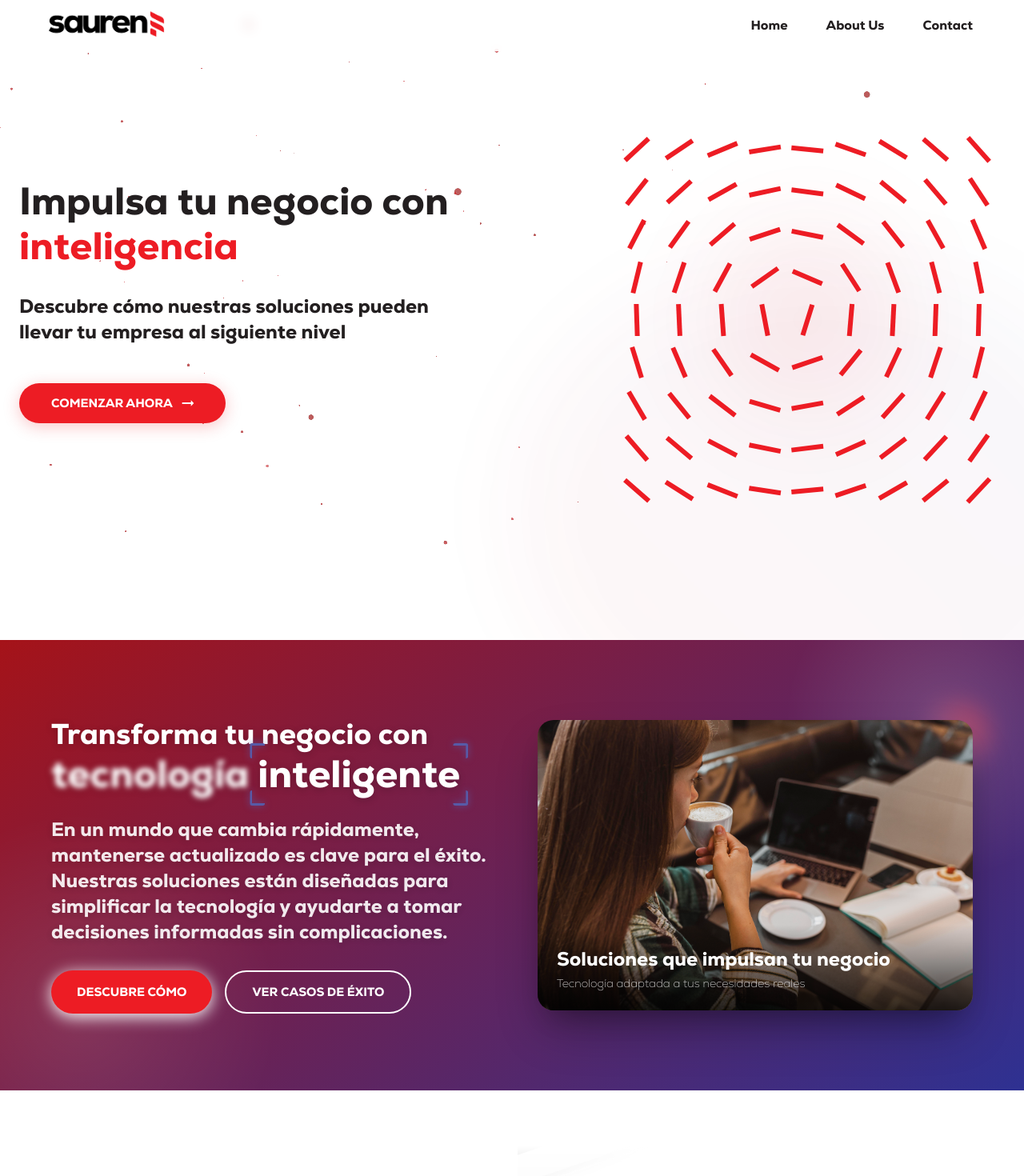
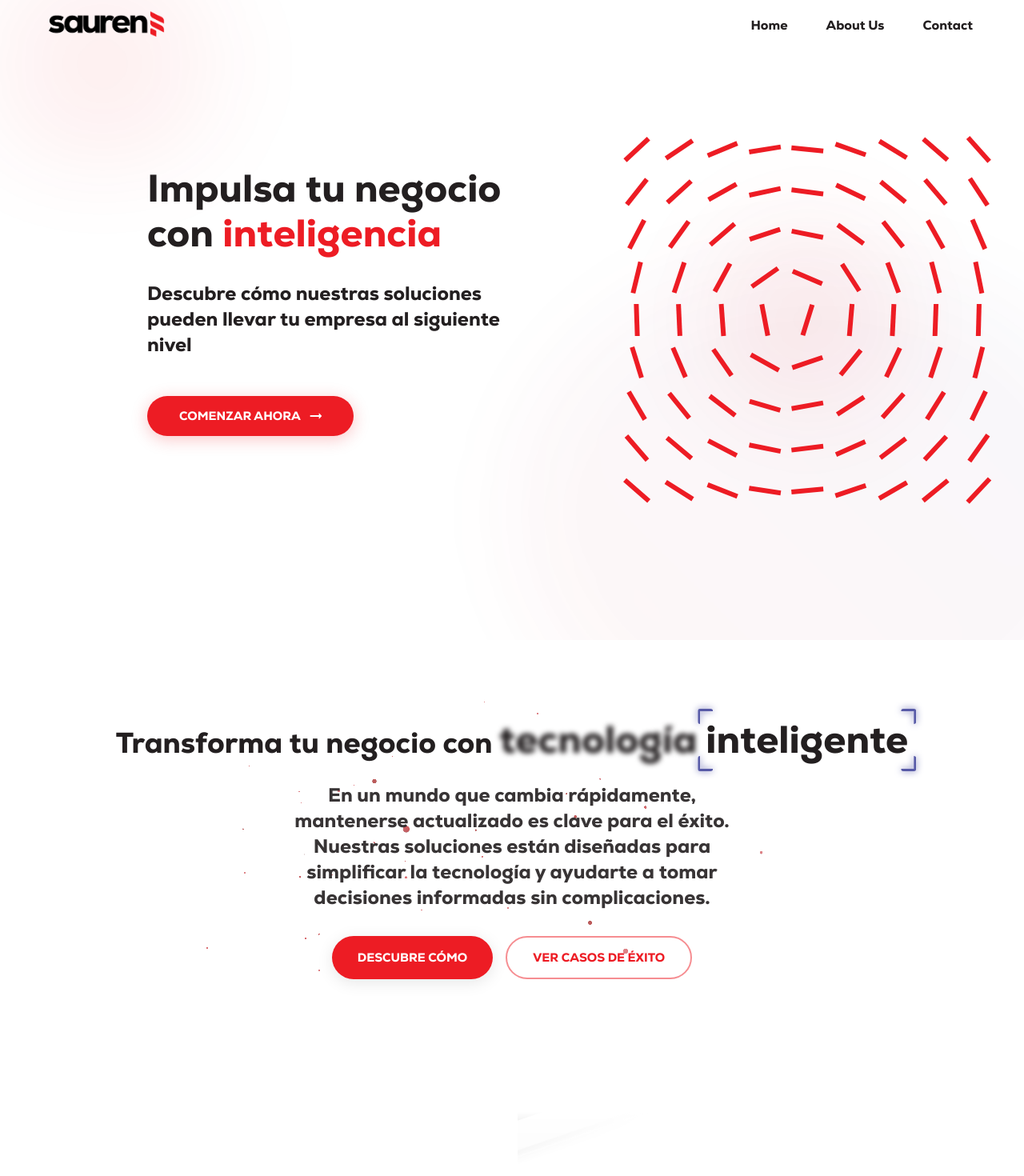
Before and after one commit to JereNatalini/SaurenLanding, a React (Vite) app in the folder landing-sauren/: page / in a window 1280 px wide. Shown: the top 1470 px of the page at 80% size. Built offline with nearby package versions, Linux system fonts and the light colour scheme.

Commit message:
Armonizando todo

```diff
--- a/landing-sauren/src/layouts/MainLayout.tsx
+++ b/landing-sauren/src/layouts/MainLayout.tsx
@@ -1,15 +1,72 @@
 // src/layouts/MainLayout.tsx
 import React from 'react';
-import { Box } from '@mui/material';
+import { Box, useTheme } from '@mui/material';
 import Navbar from './Navbar';
 import Footer from './Footer';
 
-const MainLayout: React.FC<{ children: React.ReactNode }> = ({ children }) => (
-  <Box component="main" sx={{ position: 'relative' }}>
-    <Navbar />
-    {children}
-    <Footer />
-  </Box>
-);
+const MainLayout: React.FC<{ children: React.ReactNode }> = ({ children }) => {
+  const theme = useTheme();
+
+  return (
+    <>
+      {/* Contenedor de fondo fijo */}
+      <Box
+        sx={{
+          position: "fixed",
+          top: 0,
+          left: 0,
+          width: "100vw",
+          height: "100vh",
+          zIndex: -1, // Asegura que esté detrás de todo el contenido
+          overflow: "hidden", // Para que las partículas no se salgan del viewport
+          background: theme.palette.background.default, // Fondo por defecto del tema
+        }}
+      >
+
+        {/* Elemento de difuminación superior global */}
+        <Box
+          sx={{
+            position: "absolute",
+            top: "-10%",
+            left: "-10%",
+            width: "40%",
+            height: "40%",
+            background: `radial-gradient(circle at center,
+              ${theme.palette.primary.main}15 0%,
+              transparent 70%)`,
+            borderRadius: "50%",
+            filter: "blur(40px)",
+            zIndex: 0,
+          }}
+        />
+
+        {/* Elemento de difuminación inferior global */}
+        <Box
+          sx={{
+            position: "absolute",
+            bottom: "-20%",
+            right: "-10%",
+            width: "60%",
+            height: "80%",
+            background: `linear-gradient(45deg,
+              ${theme.palette.primary.main}10 0%,
+              ${theme.palette.secondary.main}10 100%)`,
+            borderRadius: "50%",
+            filter: "blur(60px)",
+            zIndex: 0,
+            opacity: 0.6,
+          }}
+        />
+      </Box>
+
+      {/* Contenido principal de la página */}
+      <Box component="main" sx={{ position: 'relative', minHeight: '100vh', background: "transparent" }}>
+        <Navbar />
+        {children}
+        <Footer />
+      </Box>
+    </>
+  );
+};
 
 export default MainLayout;
--- a/landing-sauren/src/layouts/Navbar.tsx
+++ b/landing-sauren/src/layouts/Navbar.tsx
@@ -32,8 +32,6 @@ const Navbar: React.FC = () => {
           margin: "0 auto",
           padding: { xs: "0 16px", sm: "0 24px", md: "0 48px" },
           boxShadow: "none",
-          backdropFilter: "blur(8px)",
-          backgroundColor: "rgba(255, 255, 255, 0.8)",
         }}
       >
         <Toolbar
--- a/landing-sauren/src/pages/MainPage/BusinessTechUpdate.tsx
+++ b/landing-sauren/src/pages/MainPage/BusinessTechUpdate.tsx
@@ -3,6 +3,7 @@ import { Box, Typography, Container, Button, useTheme } from "@mui/material";
 import techImage from "../../assets/images/womenCoffee.jpg";
 import { Link as ScrollLink } from "react-scroll";
 import TrueFocusWrapper from "../../components/TrueFocusWrapper";
+import Particles from "../../Backgrounds/Particles/Particles";
 
 const BusinessTechUpdate: React.FC = () => {
   const theme = useTheme();
@@ -14,56 +15,43 @@ const BusinessTechUpdate: React.FC = () => {
         overflow: "hidden",
         py: { xs: 8, md: 12 },
         px: { xs: 2, sm: 4 },
-        background: `
-          linear-gradient(145deg,
-            ${theme.palette.primary.dark} 0%,
-            ${theme.palette.secondary.main} 100%
-          )
-        `,
-        color: theme.palette.common.white,
+        background: "transparent", // Fondo transparente
+        color: theme.palette.text.primary, // Color de texto por defecto
       }}
     >
-      {/* Elementos decorativos */}
+      {/* Partículas animadas */}
       <Box
         sx={{
           position: "absolute",
-          top: -100,
-          right: -100,
-          width: 400,
-          height: 400,
-          borderRadius: "50%",
-          background: `radial-gradient(
-            circle,
-            rgba(255,255,255,0.15) 0%,
-            transparent 70%
-          )`,
+          top: "50%",
+          left: "50%",
+          transform: "translate(-50%, -50%)",
+          width: "100%",
+          height: "100%",
+          zIndex: 0,
+          maxWidth: "800px", // Limitar el ancho para centrar en el texto
+          maxHeight: "400px", // Limitar la altura para centrar en el texto
         }}
+      >
+        <Particles
+          particleColors={[theme.palette.primary.main]}
+          particleCount={100}
+          particleSpread={10}
+          speed={0.1}
+          particleBaseSize={100}
+          alphaParticles={true}
+          disableRotation={false}
         />
-
-      <Box
-        sx={{
-          position: "absolute",
-          bottom: -150,
-          left: -150,
-          width: 500,
-          height: 500,
-          borderRadius: "50%",
-          background: `radial-gradient(
-            circle,
-            rgba(255,255,255,0.1) 0%,
-            transparent 70%
-          )`,
-        }}
-      />
-
+      </Box>
       <Container
         maxWidth="lg"
         sx={{
           position: "relative",
           zIndex: 1,
           display: "flex",
-          flexDirection: { xs: "column", lg: "row" },
-          alignItems: "center",
+          flexDirection: "column", // Siempre columna para centrar
+          alignItems: "center", // Centrar horizontalmente
+          textAlign: "center", // Centrar texto
           gap: { xs: 4, lg: 8 },
         }}
       >
@@ -73,16 +61,16 @@ const BusinessTechUpdate: React.FC = () => {
             flex: 1,
             display: "flex",
             flexDirection: "column",
-            alignItems: { xs: "center", lg: "flex-start" },
-            textAlign: { xs: "center", lg: "left" },
+            alignItems: "center", // Centrar horizontalmente
+            textAlign: "center", // Centrar texto
           }}
         >
           <Typography
             variant="h2"
             sx={{
               mb: 3,
-              textShadow: "0 2px 10px rgba(0,0,0,0.2)",
-              color: theme.palette.common.white,
+              textShadow: "none", // Eliminar sombra de texto
+              color: theme.palette.text.primary, // Color de texto por defecto
             }}
           >
             Transforma tu negocio con{" "}
@@ -113,15 +101,17 @@ const BusinessTechUpdate: React.FC = () => {
               mb: 4,
               maxWidth: "600px",
               opacity: 0.9,
-              textShadow: "0 2px 10px rgba(0,0,0,0.2)",
-              color: theme.palette.common.white,
+              textShadow: "none", // Eliminar sombra de texto
+              color: theme.palette.text.primary,
             }}
           >
+            <Box component="span" sx={{ display: { xs: "none", md: "inline" } }}>
               En un mundo que cambia rápidamente,{" "}
               <strong>mantenerse actualizado</strong> es clave para el éxito.
               Nuestras soluciones están diseñadas para{" "}
               <strong>simplificar la tecnología</strong> y ayudarte a tomar
               decisiones informadas sin complicaciones.
+            </Box>
           </Typography>
 
           <Box
@@ -140,7 +130,7 @@ const BusinessTechUpdate: React.FC = () => {
                 py: 1.5,
                 fontWeight: 700,
                 borderRadius: "50px",
-                boxShadow: `0 4px 20px ${theme.palette.common.white}`,
+                boxShadow: `0 4px 20px rgba(0,0,0,0.1)`, // Sombra más suave
                 "&:hover": {
                   transform: "translateY(-2px)",
                   boxShadow: `0 6px 24px ${theme.palette.primary.main}`,
@@ -159,7 +149,7 @@ const BusinessTechUpdate: React.FC = () => {
               duration={500}
               offset={-70}
               variant="outlined"
-              color="inherit"
+              color="primary" // Usar color primario para el borde
               size="large"
               sx={{
                 px: 4,
@@ -168,7 +158,7 @@ const BusinessTechUpdate: React.FC = () => {
                 borderRadius: "50px",
                 borderWidth: "2px",
                 "&:hover": {
-                  backgroundColor: "rgba(255,255,255,0.1)",
+                  backgroundColor: "rgba(0,0,0,0.05)", // Fondo más suave al pasar el ratón
                   borderWidth: "2px",
                 },
                 transition: "all 0.3s ease",
@@ -178,125 +168,6 @@ const BusinessTechUpdate: React.FC = () => {
             </Button>
           </Box>
         </Box>
-
-        {/* Contenedor de imagen */}
-        <Box
-          sx={{
-            flex: 1,
-            position: "relative",
-            maxWidth: "600px",
-            width: "100%",
-            perspective: "1000px",
-            display: { xs: "none", md: "block" },
-          }}
-        >
-          <Box
-            sx={{
-              position: "relative",
-              borderRadius: "20px",
-              overflow: "hidden",
-              boxShadow: `
-                0 30px 60px -10px rgba(0,0,0,0.3),
-                0 18px 36px -18px rgba(0,0,0,0.33)
-              `,
-              transformStyle: "preserve-3d",
-              transition: "transform 0.5s ease, box-shadow 0.5s ease",
-              "&:hover": {
-                transform: "translateY(-10px) rotateX(5deg)",
-                boxShadow: `
-                  0 40px 80px -15px rgba(0,0,0,0.4),
-                  0 25px 50px -25px rgba(0,0,0,0.4)
-                `,
-                "&:after": {
-                  opacity: 1,
-                },
-                "& img": {
-                  transform: "scale(1.05)",
-                },
-              },
-              "&:after": {
-                content: '""',
-                position: "absolute",
-                top: 0,
-                left: 0,
-                right: 0,
-                bottom: 0,
-                background: `linear-gradient(
-                  135deg,
-                  rgba(255,255,255,0.1) 0%,
-                  transparent 100%
-                )`,
-                opacity: 0,
-                transition: "opacity 0.5s ease",
-              },
-            }}
-          >
-            <Box
-              component="img"
-              src={techImage}
-              alt="Tecnología para negocios"
-              sx={{
-                width: "100%",
-                height: "auto",
-                display: "block",
-                transition: "transform 0.5s ease",
-              }}
-            />
-
-            <Box
-              sx={{
-                position: "absolute",
-                bottom: 0,
-                left: 0,
-                right: 0,
-                padding: 3,
-                background: `linear-gradient(
-                  to top,
-                  rgba(0,0,0,0.8) 0%,
-                  transparent 100%
-                )`,
-              }}
-            >
-              <Typography
-                variant="h6"
-                sx={{
-                  color: theme.palette.common.white,
-                  fontWeight: 600,
-                }}
-              >
-                Soluciones que impulsan tu negocio
-              </Typography>
-              <Typography
-                variant="body2"
-                sx={{
-                  color: "rgba(255,255,255,0.8)",
-                }}
-              >
-                Tecnología adaptada a tus necesidades reales
-              </Typography>
-            </Box>
-          </Box>
-
-          {/* Elemento decorativo */}
-          <Box
-            sx={{
-              position: "absolute",
-              top: -20,
-              right: -20,
-              width: 80,
-              height: 80,
-              borderRadius: "50%",
-              background: `linear-gradient(
-                45deg,
-                ${theme.palette.secondary.light},
-                ${theme.palette.primary.light}
-              )`,
-              filter: "blur(15px)",
-              opacity: 0.7,
-              zIndex: -1,
-            }}
-          />
-        </Box>
       </Container>
     </Box>
   );
--- a/landing-sauren/src/pages/MainPage/ClientsSection.tsx
+++ b/landing-sauren/src/pages/MainPage/ClientsSection.tsx
@@ -72,7 +72,7 @@ const ClientsSection: React.FC = () => {
           sx={{
             pt: 0,
             pb: 0,
-            backgroundColor: theme.palette.background.default,
+            backgroundColor: "transparent",
             position: "relative",
             width: "100%",
             overflow: "hidden",
@@ -148,7 +148,7 @@ const ClientsSection: React.FC = () => {
           sx={{
             pt: 0, // No top padding to connect with the previous section
             pb: 12,
-            backgroundColor: theme.palette.background.default,
+            backgroundColor: "transparent",
             position: "relative",
             width: "100%",
             overflowX: "hidden",
--- a/landing-sauren/src/pages/MainPage/FeaturesSection.tsx
+++ b/landing-sauren/src/pages/MainPage/FeaturesSection.tsx
@@ -16,7 +16,7 @@ const ProjectsSection: React.FC = () => {
       sx={{
         py: { xs: 8, md: 12 },
         px: { xs: 2, md: 4 },
-        backgroundColor: theme.palette.background.default,
+        backgroundColor: "transparent",
       }}
     >
       {/* Título */}
--- a/landing-sauren/src/pages/MainPage/HeroSection.tsx
+++ b/landing-sauren/src/pages/MainPage/HeroSection.tsx
@@ -17,32 +17,10 @@ const FullScreenHero = () => {
         alignItems: "center",
         position: "relative",
         overflow: "hidden",
-        background: theme.palette.background.default,
+        background: "transparent",
         py: 0,
       }}
     >
-      {/* Partículas animadas */}
-      <Box
-        sx={{
-          position: "absolute",
-          top: 0,
-          left: 0,
-          width: "100%",
-          height: "100%",
-          zIndex: 1,
-        }}
-      >
-        <Particles
-          particleColors={[theme.palette.primary.main]}
-          particleCount={175}
-          particleSpread={15}
-          speed={0.15}
-          particleBaseSize={130}
-          alphaParticles={true}
-          disableRotation={false}
-        />
-      </Box>
-
       <Container
         maxWidth="xl"
         sx={{
@@ -60,7 +38,7 @@ const FullScreenHero = () => {
           sx={{
             maxWidth: { xs: "100%", md: "50%" },
             textAlign: { xs: "center", md: "left" },
-            pr: { md: 6 },
+            pl: { md: 20 }, // Añadir padding-left para alinear con ClientsSection
             mt: { xs: 6, md: 0 },
           }}
         >
@@ -216,24 +194,6 @@ const FullScreenHero = () => {
           />
         </Box>
       </Container>
-
-      {/* Elemento decorativo abstracto */}
-      <Box
-        sx={{
-          position: "absolute",
-          bottom: "-20%",
-          right: "-10%",
-          width: "60%",
-          height: "80%",
-          background: `linear-gradient(45deg,
-            ${theme.palette.primary.main}10 0%,
-            ${theme.palette.secondary.main}10 100%)`,
-          borderRadius: "50%",
-          filter: "blur(60px)",
-          zIndex: 0,
-          opacity: 0.6,
-        }}
-      />
     </Box>
   );
 };
```
Lines whose indentation alone changed are shown as unchanged.
